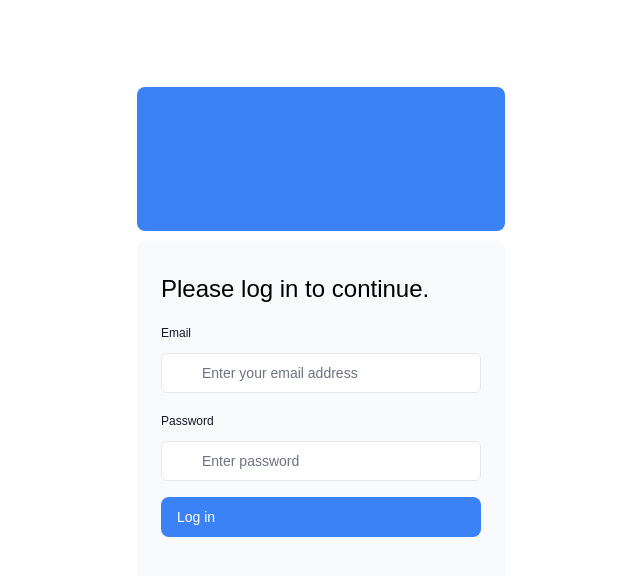
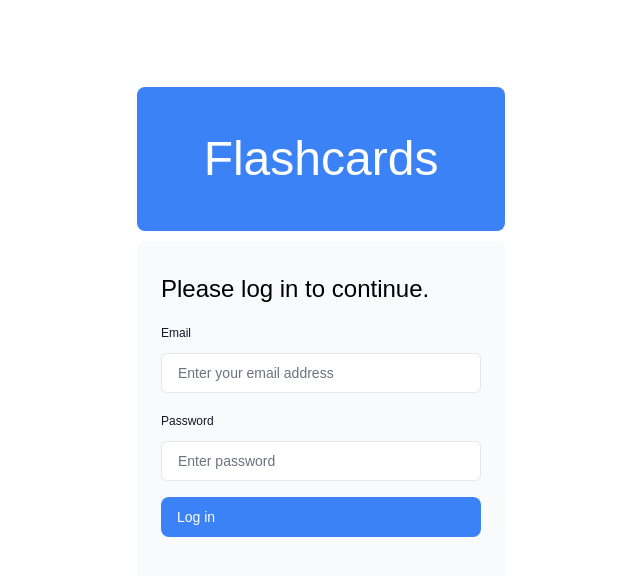
Before and after one commit to RvVelthuijsen/Flashcards, a Next.js app: page /login in a window 1280 px wide. Shown: the top 576 px of the page, without its empty margins (319-959 px from the left). Built offline with nearby package versions, Linux system fonts and the light colour scheme.

Commit message:
changed login page styling

```diff
--- a/app/login/page.tsx
+++ b/app/login/page.tsx
@@ -9,8 +9,8 @@ export default function LoginPage() {
   return (
     <main className="flex items-center justify-center md:h-screen">
       <div className="relative mx-auto flex w-full max-w-[400px] flex-col space-y-2.5 p-4 md:-mt-32">
-        <div className="flex h-20 w-full items-end rounded-lg bg-blue-500 p-3 md:h-36">
-          <div className="w-32 text-white md:w-36"></div>
+        <div className="flex items-center justify-center h-20 w-full rounded-lg bg-blue-500 p-3 md:h-36">
+          <h1 className="flex text-5xl  text-white">Flashcards</h1>
         </div>
         <LoginForm />
       </div>
--- a/app/ui/login-form.tsx
+++ b/app/ui/login-form.tsx
@@ -23,14 +23,13 @@ export default function LoginForm() {
             </label>
             <div className="relative">
               <input
-                className="peer block w-full rounded-md border border-gray-200 py-[9px] pl-10 text-sm outline-2 placeholder:text-gray-500"
+                className="peer block w-full rounded-md border border-gray-200 py-[9px] pl-4 text-sm outline-2 placeholder:text-gray-500"
                 id="email"
                 type="email"
                 name="email"
                 placeholder="Enter your email address"
                 required
               />
-              {/* <AtSymbolIcon className="pointer-events-none absolute left-3 top-1/2 h-[18px] w-[18px] -translate-y-1/2 text-gray-500 peer-focus:text-gray-900" /> */}
             </div>
           </div>
           <div className="mt-4">
@@ -42,7 +41,8 @@ export default function LoginForm() {
             </label>
             <div className="relative">
               <input
-                className="peer block w-full rounded-md border border-gray-200 py-[9px] pl-10 text-sm outline-2 placeholder:text-gray-500"
+                className="peer block w-full rounded-md border border-gray-200 py-[9px] pl-4
+                 text-sm outline-2 placeholder:text-gray-500"
                 id="password"
                 type="password"
                 name="password"
@@ -50,7 +50,6 @@ export default function LoginForm() {
                 required
                 minLength={6}
               />
-              {/* <KeyIcon className="pointer-events-none absolute left-3 top-1/2 h-[18px] w-[18px] -translate-y-1/2 text-gray-500 peer-focus:text-gray-900" /> */}
             </div>
           </div>
         </div>
@@ -60,7 +59,6 @@ export default function LoginForm() {
         <div className="flex h-8 items-end space-x-1">
           {errorMessage && (
             <>
-              {/* <ExclamationCircleIcon className="h-5 w-5 text-red-500" /> */}
               <p className="text-sm text-red-500">{errorMessage}</p>
             </>
           )}
```
